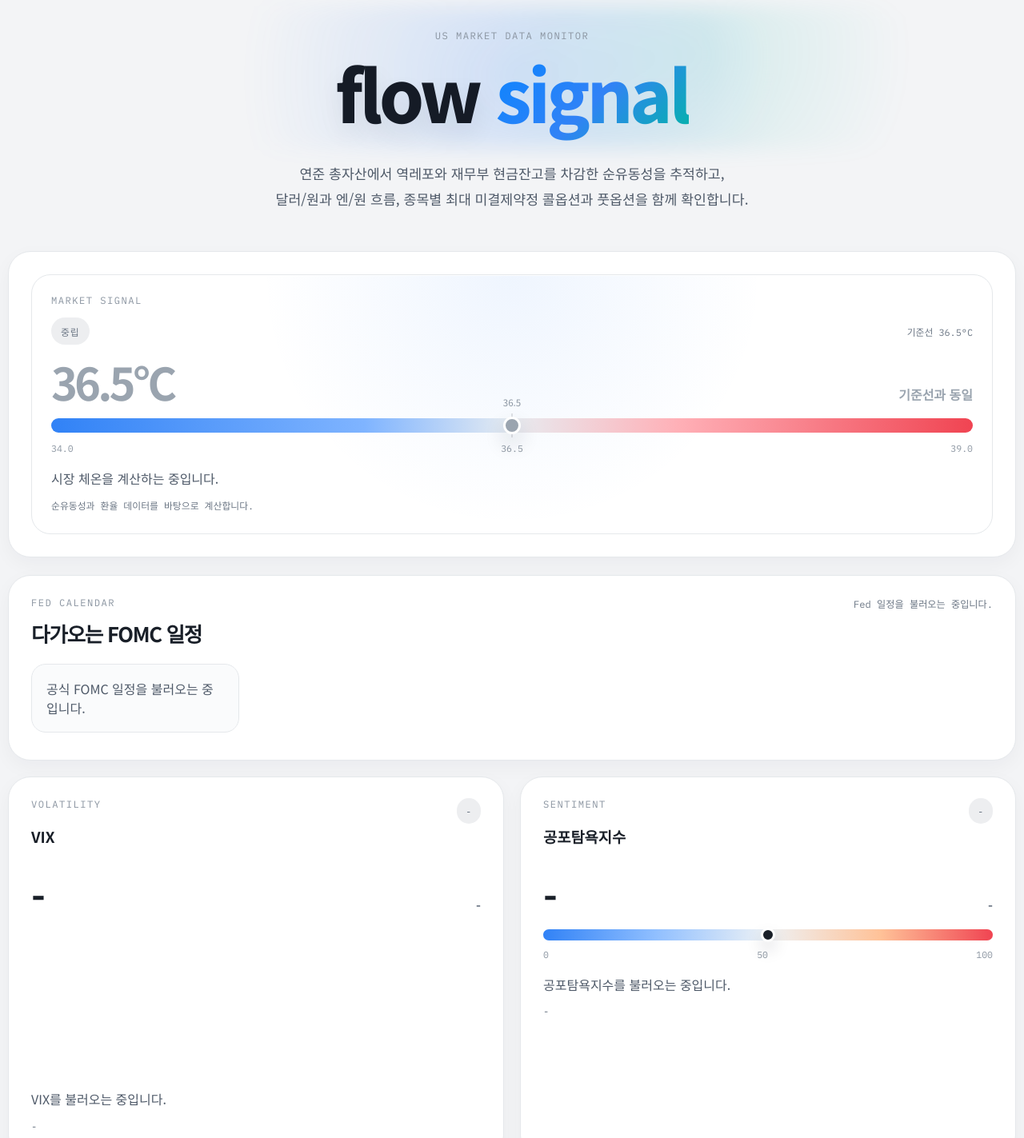
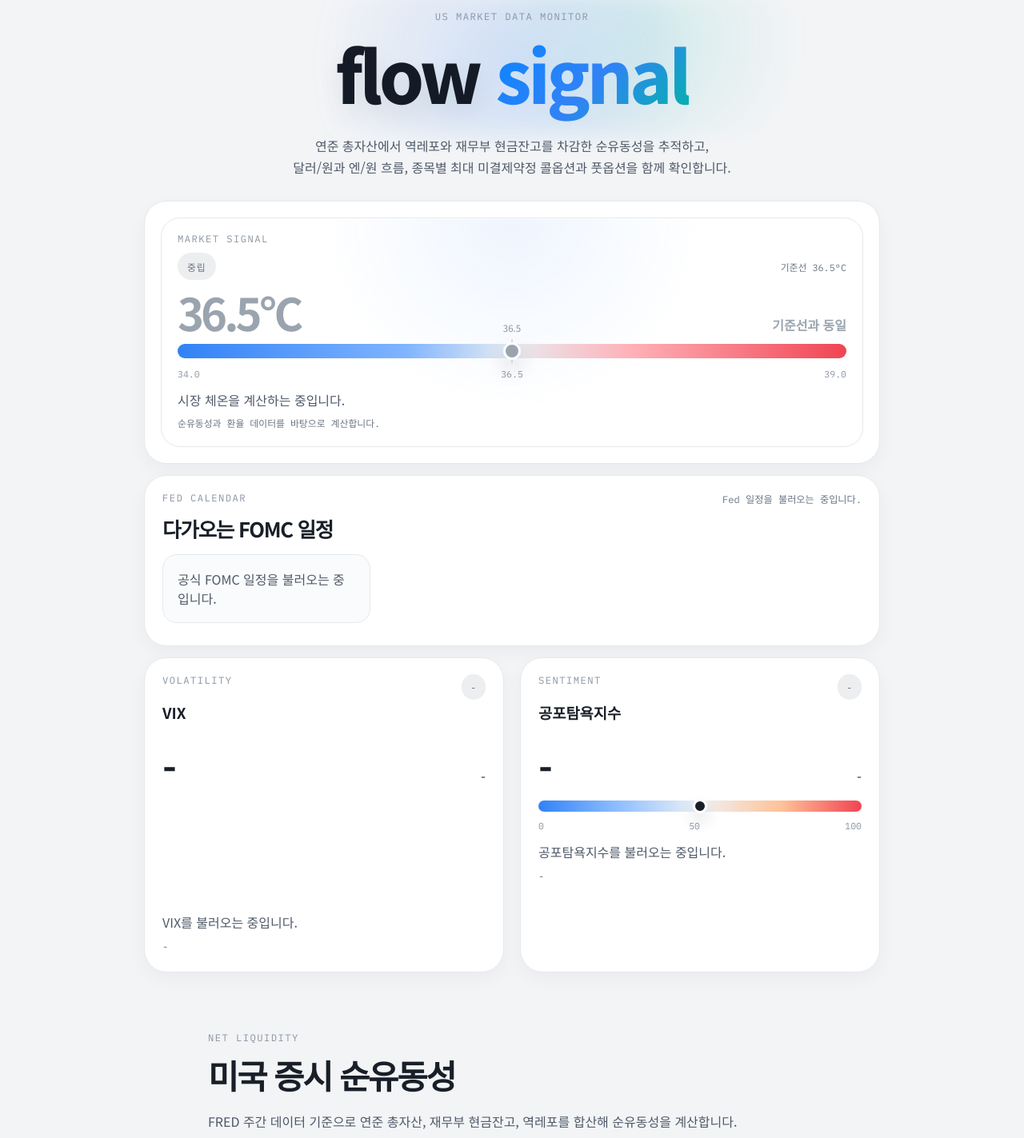
Before and after one commit to HyeonokKim/week2_codex_project, a website: page public/index.html in a window 1280 px wide. Shown: the part 104-1527 px from the top of the page at 80% size. Drawn offline with Linux system fonts and the light colour scheme; no server answers.

Commit message:
Compress above-the-fold layout

```diff
--- a/public/styles.css
+++ b/public/styles.css
@@ -17,7 +17,7 @@
   --red-soft: rgba(240, 68, 82, 0.1);
   --shadow: 0 8px 24px rgba(15, 23, 42, 0.04);
   --radius: 28px;
-  --content: 1320px;
+  --content: 920px;
 }
 
 * {
@@ -58,7 +58,7 @@
 
 .site-header-inner,
 .page-shell {
-  width: min(calc(100vw - 20px), 1320px);
+  width: min(calc(100vw - 32px), 1320px);
   margin: 0 auto;
 }
 
@@ -184,7 +184,7 @@
 }
 
 .page-shell {
-  padding: 44px 0 88px;
+  padding: 28px 0 72px;
 }
 
 .article-page {
@@ -214,7 +214,7 @@
 .hero-intro {
   position: relative;
   text-align: center;
-  padding: 18px 24px 14px;
+  padding: 10px 16px 8px;
 }
 
 .hero-intro::before {
@@ -278,16 +278,16 @@
 
 .lede {
   max-width: 760px;
-  margin: 22px auto 0;
+  margin: 14px auto 0;
   color: #4e5968;
-  font-size: 1.08rem;
-  line-height: 1.9;
+  font-size: 1rem;
+  line-height: 1.7;
 }
 
 .temperature-banner {
   display: block;
-  margin-top: 34px;
-  padding: 28px;
+  margin-top: 20px;
+  padding: 20px;
   background:
     linear-gradient(180deg, rgba(255, 255, 255, 0.92), rgba(248, 250, 252, 0.96)),
     radial-gradient(circle at top right, rgba(49, 130, 246, 0.08), transparent 32%);
@@ -297,7 +297,7 @@
   --thermo-color: #9aa4af;
   --thermo-position: 50%;
   width: 100%;
-  padding: 24px;
+  padding: 18px 20px;
   border: 1px solid var(--line);
   border-radius: 24px;
   background:
@@ -308,7 +308,7 @@
 }
 
 .temperature-panel > .section-label {
-  margin-bottom: 14px;
+  margin-bottom: 10px;
 }
 
 .temperature-panel-head {
@@ -354,7 +354,7 @@
   align-items: flex-end;
   justify-content: space-between;
   gap: 18px;
-  margin-top: 18px;
+  margin-top: 12px;
 }
 
 .temperature-value {
@@ -372,7 +372,7 @@
 }
 
 .temperature-meter {
-  margin-top: 18px;
+  margin-top: 12px;
 }
 
 .temperature-meter-track {
@@ -432,20 +432,20 @@
 }
 
 .temperature-description {
-  margin: 16px 0 0;
+  margin: 12px 0 0;
   color: #4e5968;
-  line-height: 1.8;
+  line-height: 1.65;
 }
 
 .temperature-note {
-  margin: 10px 0 0;
-  line-height: 1.7;
+  margin: 8px 0 0;
+  line-height: 1.6;
 }
 
 .macro-stack {
   display: grid;
-  gap: 20px;
-  margin-top: 22px;
+  gap: 14px;
+  margin-top: 14px;
 }
 
 .macro-panel-head {
@@ -454,7 +454,7 @@
 
 .fed-panel,
 .macro-signal-card {
-  padding: 26px 28px;
+  padding: 20px 22px;
 }
 
 .fed-panel {
@@ -476,7 +476,7 @@
   grid-auto-flow: column;
   grid-auto-columns: 260px;
   gap: 12px;
-  margin-top: 20px;
+  margin-top: 14px;
   width: 100%;
   max-width: 100%;
   overflow-x: auto;
@@ -568,7 +568,7 @@
 
 .macro-reading {
   align-items: flex-end;
-  margin-top: 18px;
+  margin-top: 12px;
 }
 
 .macro-value {
@@ -594,17 +594,17 @@
   display: block;
   width: 100%;
   height: auto;
-  margin-top: 16px;
+  margin-top: 12px;
 }
 
 .macro-description {
-  margin: 16px 0 0;
+  margin: 12px 0 0;
   color: #4e5968;
-  line-height: 1.8;
+  line-height: 1.65;
 }
 
 .macro-footnote {
-  margin-top: 10px;
+  margin-top: 8px;
 }
 
 .sentiment-meter {
```
